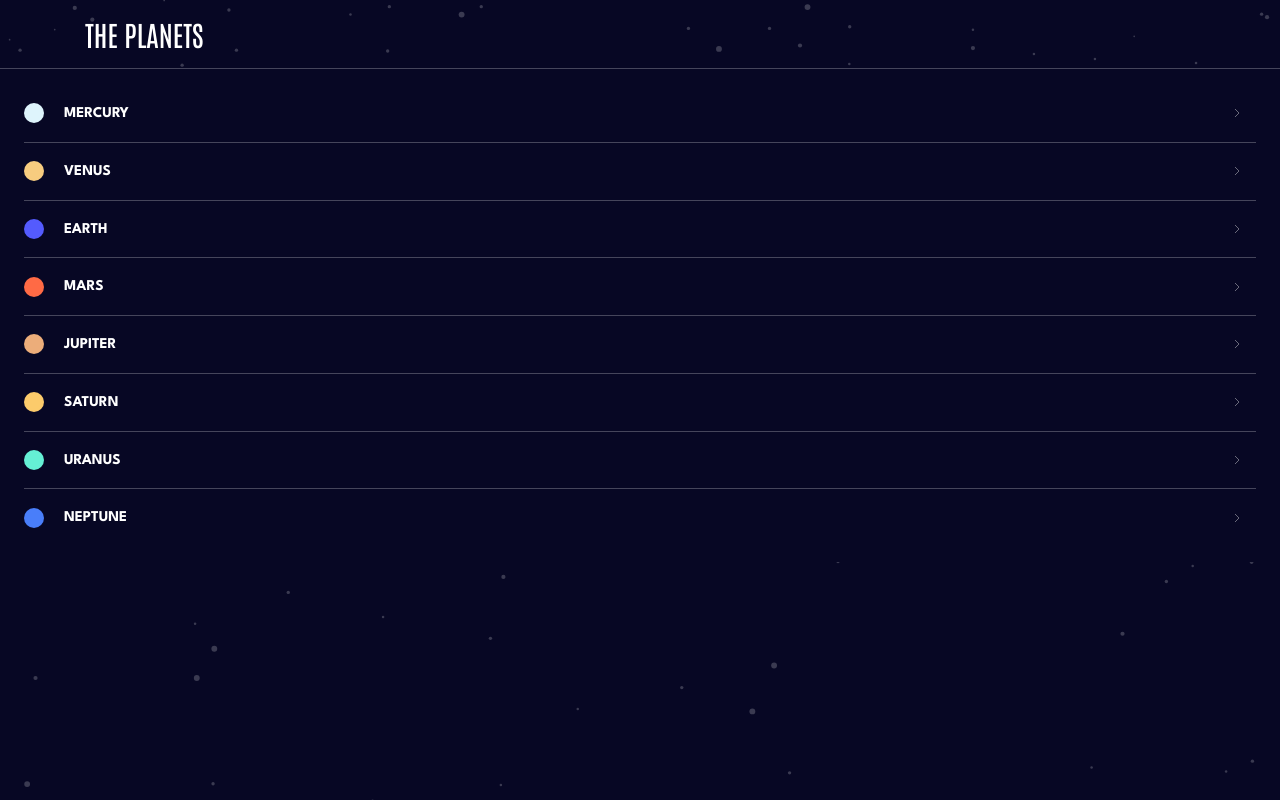
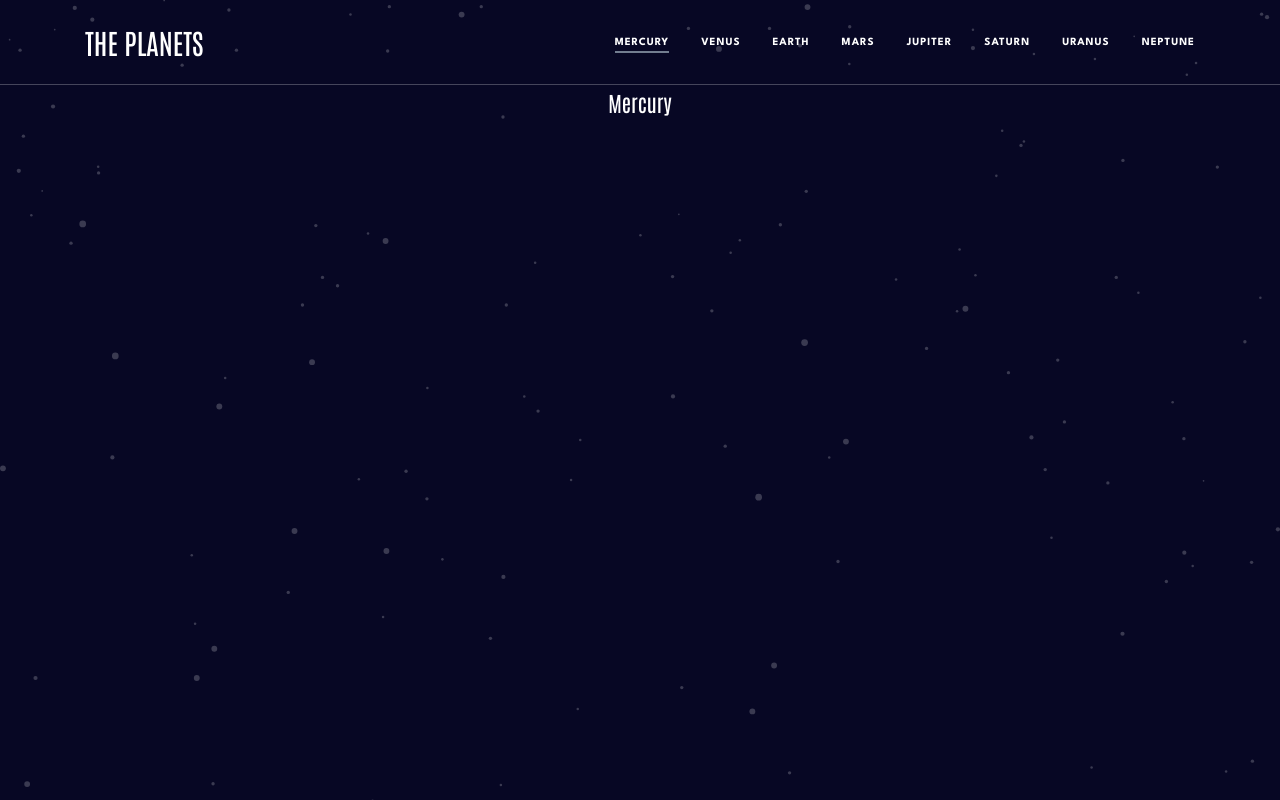
Before and after one commit to mgalvizo/planets-fact-site-source, a React (Create React App) app: page /planets/mercury in a window 1280 px wide. Built offline with nearby package versions, Linux system fonts and the light colour scheme.

Commit message:
add navigation to error page, fix styles for tablet and desktop breakpoints

```diff
--- a/src/components/styled/GlobalStyles.styled.ts
+++ b/src/components/styled/GlobalStyles.styled.ts
@@ -52,6 +52,8 @@ const GlobalStyle = createGlobalStyle`
     --planet-tab-height-lg: 1.2;
     /* HEADER */
     --header-height-sm: 69px;
+    --header-height-md: 159px;
+    --header-height-lg: 85px;
     /* MISC */
     --planet-feature-title-size-sm: .8rem;
     --planet-feature-title-height-sm: 2;
--- a/src/components/styled/Header.styled.ts
+++ b/src/components/styled/Header.styled.ts
@@ -8,8 +8,11 @@ const StyledHeader = styled.header`
     justify-content: space-between;
     align-items: center;
     height: var(--header-height-sm);
-    padding: var(--website-padding-sm) var(--website-padding-lg);
     border-bottom: 1px solid rgba(255, 255, 255, 0.25);
+
+    .stripe {
+        padding: var(--website-padding-sm) var(--website-padding-lg);
+    }
 
     .stripe__content {
         display: flex;
@@ -18,6 +21,35 @@ const StyledHeader = styled.header`
         justify-content: space-between;
         align-items: center;
     }
+
+    // 620px
+    @media only screen and (min-width: 38.75em) {
+        flex-direction: column;
+        height: var(--header-height-md);
+
+        .stripe {
+            height: 100%;
+            padding: var(--website-padding-xlg) var(--website-padding-xlg2);
+        }
+
+        .stripe__content {
+            flex-direction: column;
+        }
+    }
+
+    // 1024px
+    @media only screen and (min-width: 64em) {
+        flex-direction: row;
+        height: var(--header-height-lg);
+
+        .stripe {
+            padding: var(--website-padding-sm) var(--website-padding-xlg);
+        }
+
+        .stripe__content {
+            flex-direction: row;
+        }
+    }
 `;
 
 export default StyledHeader;
--- a/src/components/styled/NavLinkItem.styled.ts
+++ b/src/components/styled/NavLinkItem.styled.ts
@@ -15,6 +15,7 @@ const PLANET_COLORS = {
 const StyledNavLinkItem = styled.li<NavLinkItemProps>`
     font-size: var(--planet-menu-item-size-sm);
     line-height: var(--planet-menu-item-height-sm);
+    letter-spacing: 1px;
 
     &:not(:last-child) {
         border-bottom: 1px solid rgba(255, 255, 255, 0.25);
@@ -64,6 +65,46 @@ const StyledNavLinkItem = styled.li<NavLinkItemProps>`
                 }
             }
         `}
+
+    // 620px
+    @media only screen and (min-width: 38.75em) {
+        font-size: var(--planet-menu-item-size-md);
+        line-height: var(--planet-menu-item-height-md);
+
+        &:not(:last-child) {
+            border-bottom: 0;
+        }
+
+        .chevron {
+            display: none;
+        }
+
+        a:visited,
+        a:link {
+            padding: 0;
+
+            &::before {
+                content: none;
+            }
+
+            &.active {
+                &:before {
+                    content: '';
+                    top: auto;
+                    bottom: 0;
+                    border-radius: 0;
+                    width: 100%;
+                    height: 1px;
+                }
+            }
+        }
+    }
+
+    // 1024px
+    @media only screen and (min-width: 64em) {
+        font-size: var(--planet-menu-item-size-lg);
+        line-height: var(--planet-menu-item-height-lg);
+    }
 `;
 
 export default StyledNavLinkItem;
--- a/src/components/styled/NavLinks.styled.ts
+++ b/src/components/styled/NavLinks.styled.ts
@@ -27,6 +27,24 @@ const StyledMobileNavLinks = styled.ul<NavLinksProps>`
         transform: translateX(-100%);
         transition: transform 0.25s;
     }
+
+    // 620px
+    @media only screen and (min-width: 38.75em) {
+        position: static;
+        padding: 0;
+        display: flex;
+        flex-direction: row;
+        flex-wrap: wrap;
+        justify-content: center;
+        align-items: center;
+        gap: var(--website-padding-lg);
+        background-color: transparent;
+    }
+
+    // 1024px
+    @media only screen and (min-width: 64em) {
+        gap: var(--website-padding-xlg);
+    }
 `;
 
 export default StyledMobileNavLinks;
--- a/src/components/styled/Navigation.styled.ts
+++ b/src/components/styled/Navigation.styled.ts
@@ -2,6 +2,16 @@ import styled from 'styled-components';
 
 const StyledNavigation = styled.nav`
     line-height: 1;
+
+    // 620px
+    @media only screen and (min-width: 38.75em) {
+        width: 100%;
+    }
+
+    // 1024px
+    @media only screen and (min-width: 64em) {
+        width: auto;
+    }
 `;
 
 export default StyledNavigation;
--- a/src/pages/ErrorPage.tsx
+++ b/src/pages/ErrorPage.tsx
@@ -1,5 +1,8 @@
 import React from 'react';
 import { useRouteError, isRouteErrorResponse } from 'react-router-dom';
+import Header from '../components/Header/Header.component';
+import Logo from '../components/Logo/Logo.component';
+import Navigation from '../components/Navigation/Navigation.component';
 
 const ErrorPage = () => {
     const error = useRouteError();
@@ -21,8 +24,18 @@ const ErrorPage = () => {
     return (
         <>
             <div className="root__content">
-                <h1>{title}</h1>
-                <p>{message}</p>
+                <Header>
+                    <div className="stripe">
+                        <div className="stripe__content">
+                            <Logo />
+                            <Navigation />
+                        </div>
+                    </div>
+                </Header>
+                <main>
+                    <h2>{title}</h2>
+                    <p>{message}</p>
+                </main>
             </div>
         </>
     );
```
